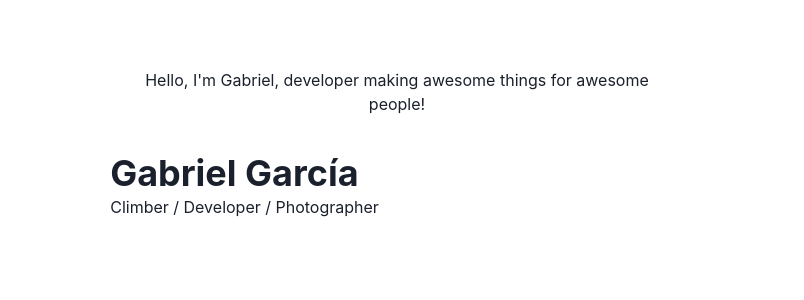
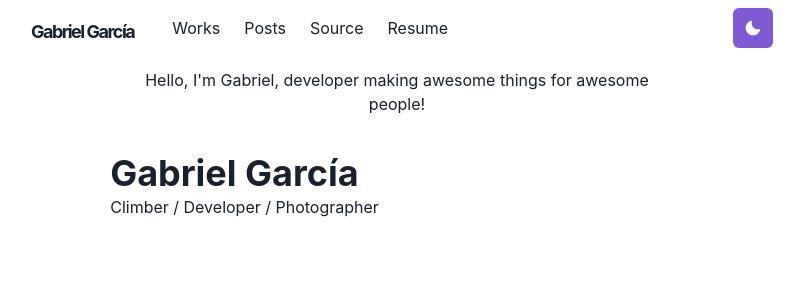
Before and after one commit to gabogarciam/gabogarcia.dev, a Next.js app: page / in a window 1280 px wide. Shown: the top 300 px of the page, without its empty margins (243-1047 px from the left). Built offline with nearby package versions, Linux system fonts and the light colour scheme.

Commit message:
feat: :sparkles: Add a navigation bar
Added a navigation bar

```diff
--- a/components/layouts/main.js
+++ b/components/layouts/main.js
@@ -1,13 +1,15 @@
 import Head from 'next/head'
+import Navbar from '../navbar'
 import { Box, Container } from '@chakra-ui/react'
 
-const Main = ({ children }) => {
+const Main = ({ children, router }) => {
   return (
     <Box as="main" pb={8}>
       <Head>
         <meta name="viewport" content="width=device-width, initial-scale=1" />
         <title>Gabriel García - Homepage</title>
       </Head>
+      <Navbar path={router.route} />
       <Container maxW="container.md" pt={14}>
         {children}
       </Container>
--- /dev/null
+++ b/components/logo.js
@@ -0,0 +1,32 @@
+import Link from 'next/link'
+import { Text, useColorModeValue } from '@chakra-ui/react'
+import styled from '@emotion/styled'
+
+const LogoBox = styled.span`
+  font-weight: bold;
+  font-size: 18px;
+  display: inline-flex;
+  align-items: center;
+  height: 30px;
+  line-height: 20px;
+  padding: 10px;
+`
+
+const Logo = () => {
+  return (
+    <Link href="/" scroll={false}>
+      <LogoBox>
+        <Text
+          color={useColorModeValue('gray.800', 'whiteAlpha.900')}
+          fontFamily='M PLUS Rounded 1c", sans-serif'
+          fontWeight="bold"
+          ml={3}
+        >
+          Gabriel García
+        </Text>
+      </LogoBox>
+    </Link>
+  )
+}
+
+export default Logo
--- /dev/null
+++ b/components/navbar.js
@@ -0,0 +1,147 @@
+import { forwardRef } from 'react'
+import Logo from './logo'
+import NextLink from 'next/link'
+import {
+  Container,
+  Box,
+  Link,
+  Stack,
+  Heading,
+  Flex,
+  Menu,
+  MenuItem,
+  MenuList,
+  MenuButton,
+  IconButton,
+  useColorModeValue
+} from '@chakra-ui/react'
+import { HamburgerIcon } from '@chakra-ui/icons'
+import ThemeToggleButton from './theme-toggle-button'
+
+const LinkItem = ({ href, path, target, children, ...props }) => {
+  const active = path === href
+  const inactiveColor = useColorModeValue('gray.800', 'whiteAlpha.900')
+  return (
+    <Link
+      as={NextLink}
+      href={href}
+      scroll={false}
+      p={2}
+      bg={active ? 'grassTeal' : undefined}
+      color={active ? '#202023' : inactiveColor}
+      target={target}
+      {...props}
+    >
+      {children}
+    </Link>
+  )
+}
+
+const MenuLink = forwardRef((props, ref) => (
+  <Link ref={ref} as={NextLink} {...props} />
+))
+
+const Navbar = props => {
+  const { path } = props
+
+  return (
+    <Box
+      position="fixed"
+      as="nav"
+      w="100%"
+      bg={useColorModeValue('#ffffff40', '#20202380')}
+      css={{ backdropFilter: 'blur(10px)' }}
+      zIndex={2}
+      {...props}
+    >
+      <Container
+        display="flex"
+        p={2}
+        maxW="container.md"
+        wrap="wrap"
+        align="center"
+        justify="space-between"
+      >
+        <Flex align="center" mr={5}>
+          <Heading as="h1" size="lg" letterSpacing={'tighter'}>
+            <Logo />
+          </Heading>
+        </Flex>
+
+        <Stack
+          direction={{ base: 'column', md: 'row' }}
+          display={{ base: 'none', md: 'flex' }}
+          width={{ base: 'full', md: 'auto' }}
+          alignItems="center"
+          flexGrow={1}
+          mt={{ base: 4, md: 0 }}
+        >
+          <LinkItem href="/works" path={path}>
+            Works
+          </LinkItem>
+          <LinkItem href="/posts" path={path}>
+            Posts
+          </LinkItem>
+          <LinkItem
+            target="_blank"
+            href="https://github.com/gabogarciam"
+            path={path}
+            display="inline-flex"
+            alignItems="center"
+            style={{ gap: 4 }}
+            pl={2}
+          >
+            Source
+          </LinkItem>
+          <LinkItem
+            target="_blank"
+            href="https://gabogarcia.dev/"
+            path={path}
+            display="inline-flex"
+            alignItems="center"
+            style={{ gap: 4 }}
+            pl={2}
+          >
+            Resume
+          </LinkItem>
+        </Stack>
+
+        <Box flex={1} align="right">
+          <ThemeToggleButton />
+          <Box ml={2} display={{ base: 'inline-block', md: 'none' }}>
+            <Menu isLazy id="navbar-menu">
+              <MenuButton
+                as={IconButton}
+                icon={<HamburgerIcon />}
+                variant="outline"
+                aria-label="Options"
+              />
+              <MenuList>
+                <MenuItem as={MenuLink} href="/">
+                  About
+                </MenuItem>
+                <MenuItem as={MenuLink} href="/works">
+                  Works
+                </MenuItem>
+                <MenuItem as={MenuLink} href="/posts">
+                  Posts
+                </MenuItem>
+                <MenuItem
+                  as={Link}
+                  href="https://github.com/gabogarciam/gabogarcia.dev"
+                >
+                  View Source
+                </MenuItem>
+                <MenuItem as={Link} href="https://gabogarcia.dev/">
+                  Resume
+                </MenuItem>
+              </MenuList>
+            </Menu>
+          </Box>
+        </Box>
+      </Container>
+    </Box>
+  )
+}
+
+export default Navbar
--- /dev/null
+++ b/components/theme-toggle-button.js
@@ -0,0 +1,29 @@
+import { AnimatePresence, motion } from 'framer-motion'
+import { IconButton, useColorMode, useColorModeValue } from '@chakra-ui/react'
+import { SunIcon, MoonIcon } from '@chakra-ui/icons'
+
+const ThemeToggleButton = () => {
+  const { toggleColorMode } = useColorMode()
+
+  return (
+    <AnimatePresence mode="wait" initial={false}>
+      <motion.div
+        style={{ display: 'inline-block' }}
+        key={useColorModeValue('light', 'dark')}
+        initial={{ y: -20, opacity: 0 }}
+        animate={{ y: 0, opacity: 1 }}
+        exit={{ y: 20, opacity: 0 }}
+        transition={{ duration: 0.2 }}
+      >
+        <IconButton
+          aria-label="Toggle theme"
+          colorScheme={useColorModeValue('purple', 'orange')}
+          icon={useColorModeValue(<MoonIcon />, <SunIcon />)}
+          onClick={toggleColorMode}
+        ></IconButton>
+      </motion.div>
+    </AnimatePresence>
+  )
+}
+
+export default ThemeToggleButton
```
